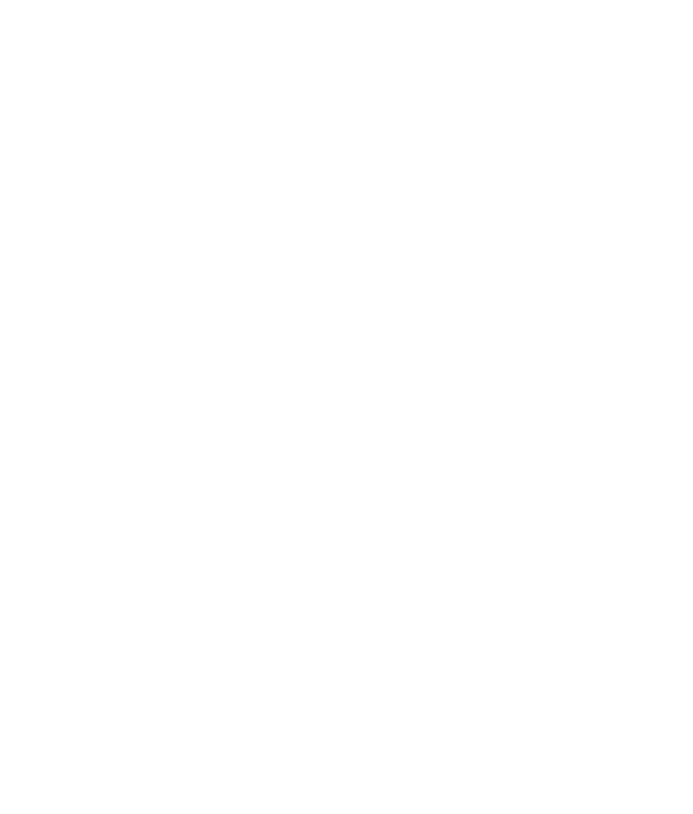
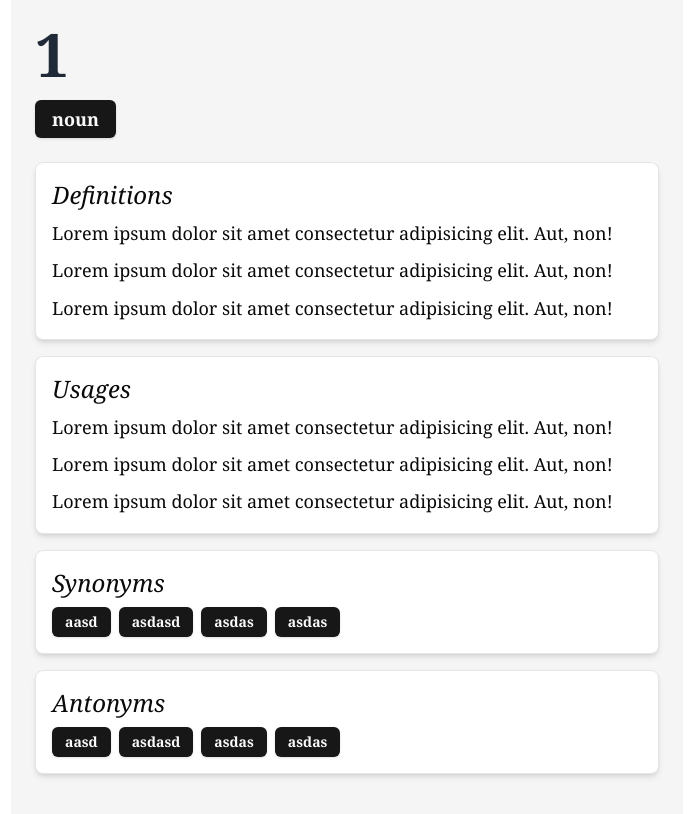
Before and after one commit to mummykelaadle/lexica, a React (Vite) app in the folder frontend/: page /meaning/1 in a window 1280 px wide. Before the commit this address had no page. Shown: the whole page, without its empty margins (293-986 px from the left). Built offline with nearby package versions, Linux system fonts and the light colour scheme.

Commit message:
add-word-meaning-page

```diff
--- a/frontend/src/App.tsx
+++ b/frontend/src/App.tsx
@@ -1,12 +1,14 @@
 import React from "react";
 import { BrowserRouter as Router, Route, Routes } from "react-router-dom";
-import HomePage from "./pages/HomePage"; // Import your home page component
+import HomePage from "./pages/HomePage";
+import WordMeaningPage from "./pages/WordMeaningPage";
 
 const App: React.FC = () => {
   return (
     <Router>
       <Routes>
         <Route path="/" element={<HomePage />} /> {/* Home Page */}
+        <Route path="/meaning/:word" element={<WordMeaningPage />} /> {/* Home Page */}
       </Routes>
     </Router>
   );
--- /dev/null
+++ b/frontend/src/components/ui/badge.tsx
@@ -0,0 +1,36 @@
+import * as React from "react"
+import { cva, type VariantProps } from "class-variance-authority"
+
+import { cn } from "@/lib/utils"
+
+const badgeVariants = cva(
+  "inline-flex items-center rounded-md border px-2.5 py-0.5 text-xs font-semibold transition-colors focus:outline-none focus:ring-2 focus:ring-ring focus:ring-offset-2",
+  {
+    variants: {
+      variant: {
+        default:
+          "border-transparent bg-primary text-primary-foreground shadow hover:bg-primary/80",
+        secondary:
+          "border-transparent bg-secondary text-secondary-foreground hover:bg-secondary/80",
+        destructive:
+          "border-transparent bg-destructive text-destructive-foreground shadow hover:bg-destructive/80",
+        outline: "text-foreground",
+      },
+    },
+    defaultVariants: {
+      variant: "default",
+    },
+  }
+)
+
+export interface BadgeProps
+  extends React.HTMLAttributes<HTMLDivElement>,
+    VariantProps<typeof badgeVariants> {}
+
+function Badge({ className, variant, ...props }: BadgeProps) {
+  return (
+    <div className={cn(badgeVariants({ variant }), className)} {...props} />
+  )
+}
+
+export { Badge, badgeVariants }
--- /dev/null
+++ b/frontend/src/pages/WordMeaningPage.tsx
@@ -0,0 +1,84 @@
+import { useParams } from "react-router-dom";
+import { useEffect, useState } from "react";
+import { Card } from "@/components/ui/card";
+import { Badge } from "@/components/ui/badge";
+
+
+interface WordData {
+  definitions: string[];
+  usages: string[];
+  synonyms: string[];
+  antonyms: string[];
+  pos: string;
+}
+
+function WordMeaningPage() {
+  const { word } = useParams();
+  const [wordData, setWordData] = useState<WordData | null>(null);
+
+//   useEffect(() => {
+//     async function getWordData() {
+//       const data = await readWordData();
+//       setWordData(data);
+//     }
+//     getWordData();
+//   }, []);
+
+  const defaultData: WordData = {
+    definitions: [
+      "Lorem ipsum dolor sit amet consectetur adipisicing elit. Aut, non!",
+      "Lorem ipsum dolor sit amet consectetur adipisicing elit. Aut, non!",
+      "Lorem ipsum dolor sit amet consectetur adipisicing elit. Aut, non!",
+    ],
+    usages: [
+      "Lorem ipsum dolor sit amet consectetur adipisicing elit. Aut, non!",
+      "Lorem ipsum dolor sit amet consectetur adipisicing elit. Aut, non!",
+      "Lorem ipsum dolor sit amet consectetur adipisicing elit. Aut, non!",
+    ],
+    synonyms: ["aasd", "asdasd", "asdas", "asdas"],
+    antonyms: ["aasd", "asdasd", "asdas", "asdas"],
+    pos: "noun",
+  };
+
+  const data = wordData || defaultData;
+
+  return (
+    <div className="min-h-screen max-w-2xl mx-auto p-6 text-left font-serif bg-neutral-100 text-gray-900">
+      <h1 className="text-6xl font-extrabold capitalize mb-4 tracking-wide text-gray-800">{word}</h1>
+      <Badge className="text-lg px-4 py-1 mb-6">{data.pos}</Badge>
+
+      <Section title="Definitions" items={data.definitions} />
+      <Section title="Usages" items={data.usages} />
+      <RowSection title="Synonyms" items={data.synonyms} />
+      <RowSection title="Antonyms" items={data.antonyms} />
+    </div>
+  );
+}
+
+function Section({ title, items }: { title: string; items: string[] }) {
+  return (
+    <Card className="p-4 mb-4 bg-white shadow-md rounded-lg">
+      <h2 className="text-2xl italic mb-2">{title}</h2>
+      <div className="space-y-2">
+        {items.map((item, index) => (
+          <p key={index} className="text-lg leading-relaxed">{item}</p>
+        ))}
+      </div>
+    </Card>
+  );
+}
+
+function RowSection({ title, items }: { title: string; items: string[] }) {
+  return (
+    <Card className="p-4 mb-4 bg-white shadow-md rounded-lg">
+      <h2 className="text-2xl italic mb-2">{title}</h2>
+      <div className="flex flex-wrap gap-2">
+        {items.map((item, index) => (
+          <Badge key={index} className="text-sm px-3 py-1">{item}</Badge>
+        ))}
+      </div>
+    </Card>
+  );
+}
+
+export default WordMeaningPage;
```
